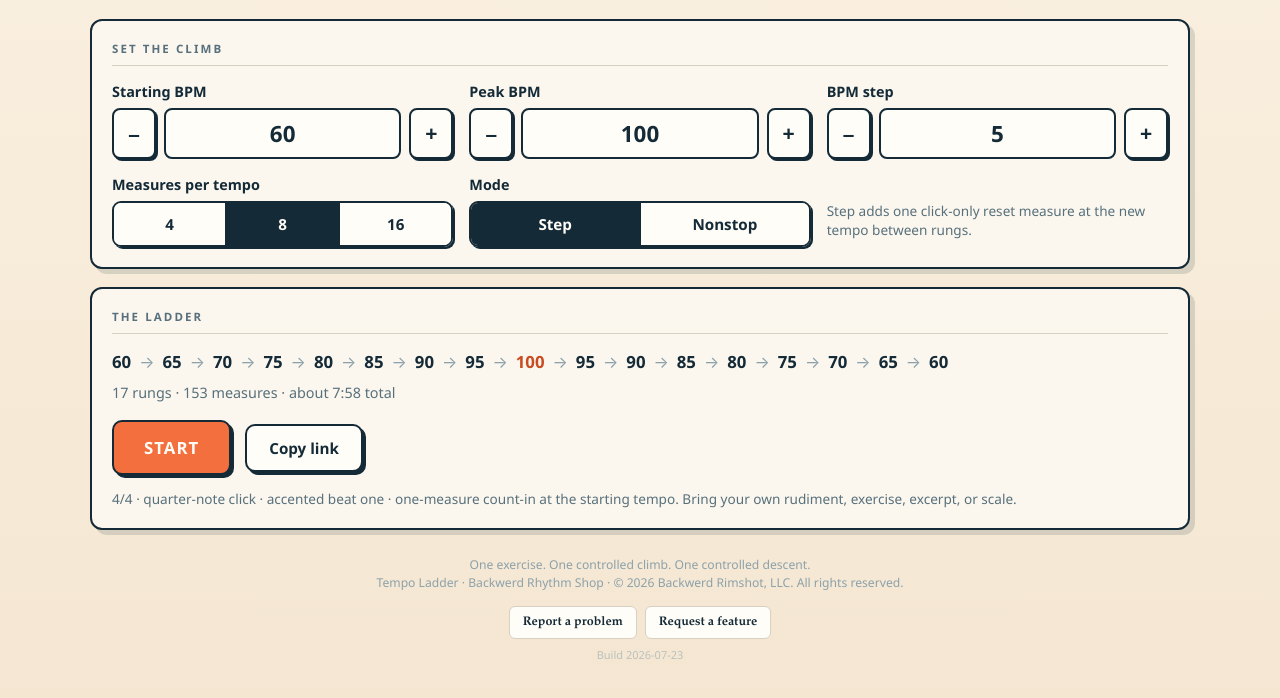
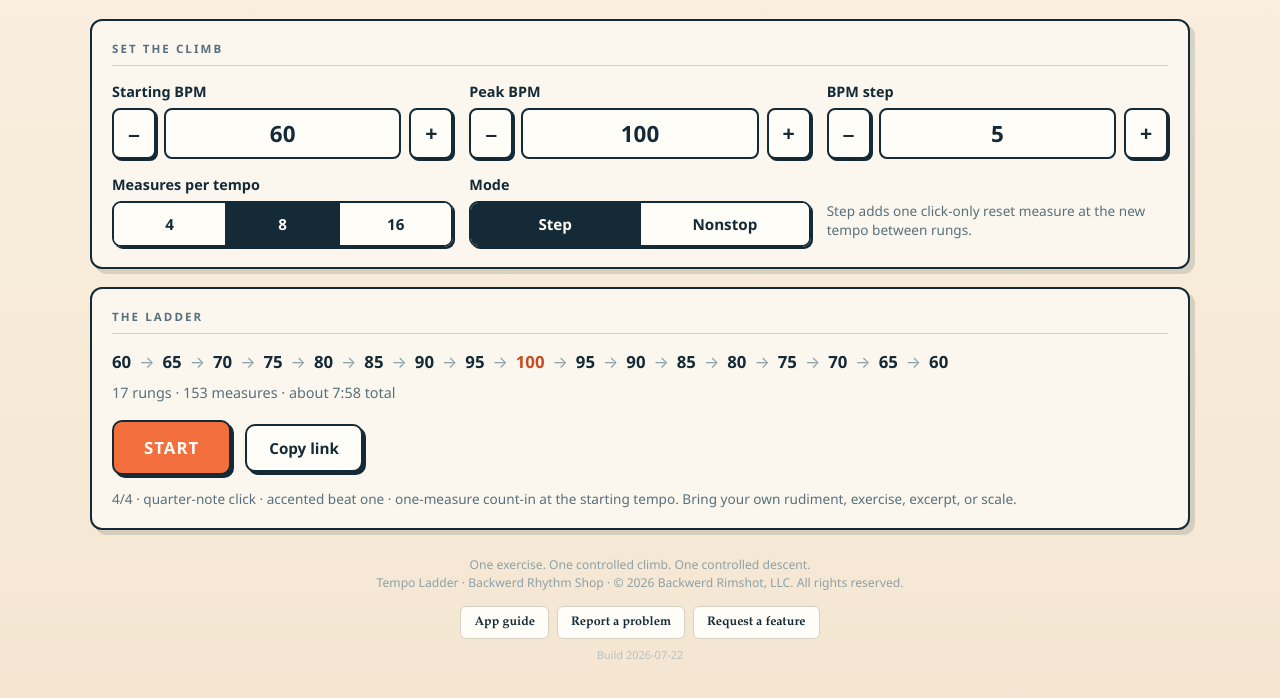
Before and after one commit to backwerdrimshot/Tempo-Ladder, a plain HTML site: page index.html in a window 1280 px wide. Shown: the part 104-802 px from the top of the page. Drawn offline with Linux system fonts and the light colour scheme.

Commit message:
chore: standardize README and build identifier (#2)
* docs: standardize README

* chore: enforce README build standard

* docs: preserve public guide sync

* Link public app guide

---------

Co-authored-by: backwerdrimshot <278832932+backwerdrimshot@users.noreply.github.com>

```diff
--- a/index.html
+++ b/index.html
@@ -332,6 +332,7 @@
     <div>One exercise. One controlled climb. One controlled descent.</div>
     <div>Tempo Ladder · Backwerd Rhythm Shop · © 2026 Backwerd Rimshot, LLC. All rights reserved.</div>
     <div class="foot-links">
+      <a class="foot-btn" href="https://www.backwerdrhythmshop.com/app-guides/tempo-ladder">App guide</a>
       <a class="foot-btn" href="mailto:support@backwerdrhythmshop.com?subject=Tempo%20Ladder%20%E2%80%94%20Support%20request">Report a problem</a>
       <a class="foot-btn" href="mailto:feedback@backwerdrhythmshop.com?subject=Tempo%20Ladder%20%E2%80%94%20Feature%20request">Request a feature</a>
     </div>
@@ -344,10 +345,8 @@
 /* Build stamp + self-documenting support/feedback emails. Progressive enhancement:
    if this script fails, the plain mailto links still work. */
 (function () {
-  function two(n) { return String(n).padStart(2, "0"); }
-  var d = new Date(document.lastModified);
-  var build = (window.__BUILD__ && String(window.__BUILD__)) ||
-    (isNaN(d.getTime()) ? "" : d.getFullYear() + "-" + two(d.getMonth() + 1) + "-" + two(d.getDate()));
+  // Update this ISO date whenever the shipped app changes.
+  var build = (window.__BUILD__ && String(window.__BUILD__)) || "2026-07-22";
 
   var footer = document.querySelector("footer");
   if (footer && build && !footer.querySelector(".build-stamp")) {
```
Also changed, not shown: .github/pull_request_template.md (added), .github/workflows/readme-standard.yml (added), README.md.
